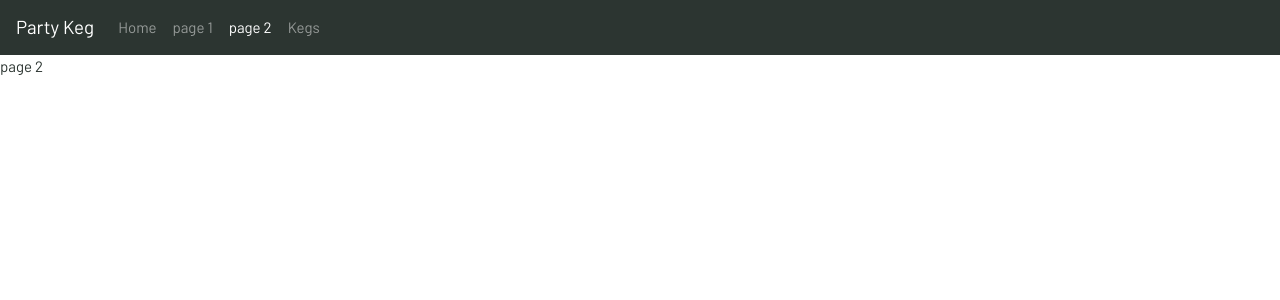
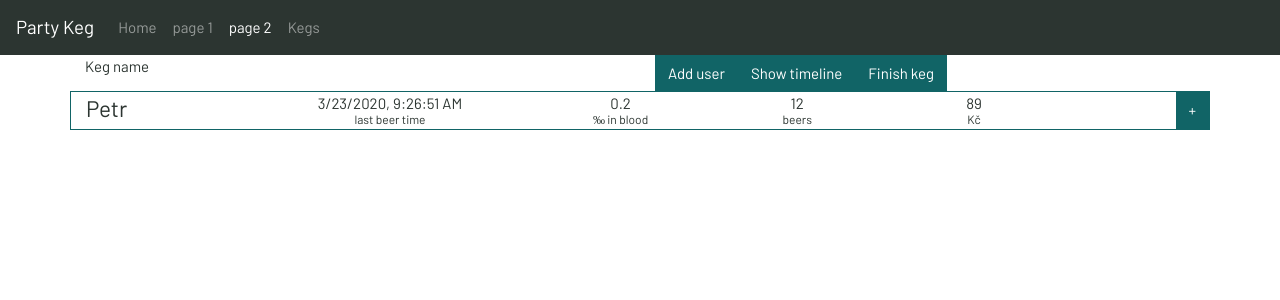
Before and after one commit to ondyn/party-keg, a React (Create React App) app: page /page2 in a window 1280 px wide. Shown: the top 300 px of the page. Built offline with nearby package versions, Linux system fonts and the light colour scheme; no server answers.

Commit message:
add beer form

```diff
--- /dev/null
+++ b/src/components/KegDetail/AddBeer.tsx
@@ -0,0 +1,73 @@
+import React, { useEffect, useState } from 'react';
+import { Button, ButtonGroup, Col, Form, Modal } from 'react-bootstrap';
+import { IKeg } from '../../context/state';
+
+type IProps = {
+  show: boolean,
+  userName: string,
+  lastTime: string,
+  userId: string,
+  lastVolume: number,
+  onAddBeer: (userId: string, volume: number) => void,
+  onClose: () => void,
+};
+
+const AddBeer = ({ show, onAddBeer, onClose, lastVolume, userId, lastTime, userName }: IProps) => {
+  const [showAddBeer, setShowAddBeer] = useState(false);
+  const [volume, setVolume] = useState(lastVolume);
+
+  useEffect(() => {
+    setShowAddBeer(show);
+  }, [show]);
+
+  const onChange = (event: any) => {
+    const { name, value, type } = event.target;
+    setVolume(parseFloat(value));
+  };
+
+  return (
+    <Modal show={showAddBeer} onHide={onClose} animation={false}>
+      <Modal.Header closeButton>
+        <Modal.Title><strong>{userName}</strong> has another beer</Modal.Title>
+      </Modal.Header>
+      <Modal.Body>
+        <Form>
+          <Form.Row>
+            <Form.Label>Volume [litres]</Form.Label>
+          </Form.Row>
+          <Form.Row>
+            <Form.Group as={Col} controlId="formGroupEpm">
+              <Form.Control as="input" type="number" name="epm" min="0" max="100" step="0.1"
+                            placeholder="Glass volume"
+                            value={volume ? volume.toString() : '0.5'}
+                            onChange={onChange} />
+            </Form.Group>
+            <Form.Group as={Col} controlId="formGroup3">
+              <ButtonGroup>
+                {[0.3, 0.5, 1].map((vol)=> (
+                    <Button
+                        onClick={() => setVolume(vol)}>{vol.toLocaleString(navigator.languages[0])}&nbsp;l
+                    </Button>
+                ))}
+              </ButtonGroup>
+
+            </Form.Group>
+          </Form.Row>
+        </Form>
+        <div>
+          <span>You had the last beer on: {lastTime}</span>
+        </div>
+      </Modal.Body>
+      <Modal.Footer>
+        <Button variant="secondary" onClick={onClose}>
+          Cancel
+        </Button>
+        <Button variant="primary" onClick={() => onAddBeer(userId, volume)}>
+          Add beer
+        </Button>
+      </Modal.Footer>
+    </Modal>
+  )
+};
+
+export default AddBeer;
--- /dev/null
+++ b/src/components/KegDetail/KegMenu.tsx
@@ -0,0 +1,14 @@
+import React from 'react';
+import { Button } from 'react-bootstrap';
+
+const KegMenu = () => {
+  return (
+    <>
+      <Button>Add user</Button>
+      <Button>Show timeline</Button>
+      <Button>Finish keg</Button>
+    </>
+  )
+};
+
+export default KegMenu;
--- /dev/null
+++ b/src/components/KegDetail/KegPage.tsx
@@ -0,0 +1,23 @@
+import React, { useState } from 'react';
+import { Button, Col, Container, Row } from 'react-bootstrap';
+import KegMenu from './KegMenu';
+import UserList from './UserList';
+import AddBeer from './AddBeer';
+
+export const KegPage = () => {
+  return (
+    <Container>
+      <Row>
+        <Col>
+          <div>Keg name</div>
+        </Col>
+        <Col>
+          <KegMenu />
+        </Col>
+      </Row>
+      <UserList />
+    </Container>
+  )
+};
+
+export default KegPage;
--- /dev/null
+++ b/src/components/KegDetail/User.tsx
@@ -0,0 +1,77 @@
+import React, { useState } from 'react';
+import { Button, Col, Row } from 'react-bootstrap';
+import AddBeer from './AddBeer';
+
+interface IProps {
+  userId: string;
+  name: string;
+  lastTime: string;
+  alcInBlood: number;
+  beerCount: number;
+  actualVolume: number;
+  beerPrice: number;
+}
+
+const User = (props: IProps) => {
+  const {
+    name,
+    userId,
+    lastTime,
+    alcInBlood,
+    beerCount,
+    actualVolume,
+    beerPrice
+  } = props;
+
+
+  const [showAddBeer, setShowAddBeer] = useState(false);
+  const handleCloseAddBeer = () => setShowAddBeer(false);
+  const handleShowAddBeer = () => setShowAddBeer(true);
+
+  const [volume, setVolume] = useState(actualVolume);
+
+  const onAddBeer = (userId: string, volume: number) => {
+    setVolume(volume);
+    handleCloseAddBeer();
+  };
+
+  const onChangeVolume = () => {
+
+  };
+
+  return (
+    <Row style={{ border: 'solid 1px #116466'}}>
+      <Col style={{ fontSize: '1.5em' }}>
+        {name}
+      </Col>
+      <Col xs={3} style={{textAlign: 'center'}}>
+        {lastTime}
+        <div style={{ fontSize: '0.8em', marginTop:'-5px' }}>last beer time</div>
+      </Col>
+      <Col style={{textAlign: 'center'}}>
+        <span>
+        {alcInBlood}
+        </span>
+        <div style={{ fontSize: '0.8em', marginTop:'-5px' }}>&permil;&nbsp;in blood</div>
+      </Col>
+      <Col style={{textAlign: 'center'}}>
+        <span>
+        {beerCount/0.5}
+        </span>
+        <div style={{ fontSize: '0.8em', marginTop:'-5px' }}>beers</div>
+      </Col>
+      <Col style={{textAlign: 'center'}}>
+        <span>
+        {beerPrice}
+        </span>
+        <div style={{ fontSize: '0.8em', marginTop:'-5px' }}>Kč</div>
+      </Col>
+      <Col style={{ padding: '0px', color: 'blue', textAlign: 'right' }}>
+        <Button onClick={handleShowAddBeer}>+</Button>
+      </Col>
+      <AddBeer show={showAddBeer} userName={name} lastTime={lastTime} userId={userId} lastVolume={volume} onAddBeer={onAddBeer}
+               onClose={handleCloseAddBeer} />
+    </Row>
+  )
+};
+export default User;
--- /dev/null
+++ b/src/components/KegDetail/UserList.tsx
@@ -0,0 +1,14 @@
+import React, { useState } from 'react';
+import { Button, Col, Row } from 'react-bootstrap';
+import User from './User';
+import AddBeer from './AddBeer';
+
+
+const UserList = () => {
+  return (
+    <User actualVolume={0.5} alcInBlood={0.2} beerCount={6} beerPrice={89}
+          lastTime={(new Date()).toLocaleString()} name="Petr" userId="abcd" />
+  )
+};
+
+export default UserList;
--- /dev/null
+++ b/src/components/KegDetail/index.tsx
@@ -0,0 +1,3 @@
+import KegPage from './KegPage';
+
+export default KegPage;
--- a/src/components/Kegs/KegItem.tsx
+++ b/src/components/Kegs/KegItem.tsx
@@ -15,7 +15,7 @@ const KegItem = (props: IProps) => {
   return (
     <Row style={{ border: '1px solid #116466', margin: '3px' }}>
       <Col style={{ padding: '0px' }}>
-        <div
+        <div className="keg-item"
              style={{ width: '100%', overflow: 'hidden', textAlign: 'left', margin: '0px', padding: '0px 0px 0px 15px' }}
              onClick={() => {
              }}
--- a/src/components/Router/Router.tsx
+++ b/src/components/Router/Router.tsx
@@ -11,13 +11,10 @@ import PrivateRoute from './PrivateRoute';
 import SignInPage from '../SignIn';
 import Kegs from '../Kegs';
 import { AuthStatus } from '../../context/state';
+import KegPage from '../KegDetail/KegPage';
 
 function Page1() {
   return <div>page 1</div>;
-}
-
-function Page2() {
-  return <div>page 2</div>;
 }
 
 function Home() {
@@ -90,7 +87,7 @@ const MainRouter = () => {
       <Switch>
         <Route path="/" exact component={Home} />
         <Route path="/page1" component={Page1} />
-        <Route path="/page2" component={Page2} />
+        <Route path="/page2" component={KegPage} />
 
         <PrivateRoute path="/kegs/" component={Kegs} />
         <Route path="/login/" component={SignInPage} />
--- a/src/index.scss
+++ b/src/index.scss
@@ -32,28 +32,28 @@ $body-color: $gray-800;
 $font-family-sans-serif: Barlow;
 $font-size-base: 0.9375rem;
 $headings-font-weight: 300;
-$navbar-dark-hover-color: rgba($white,1);
-$navbar-light-hover-color: rgba($black,.9);
+$navbar-dark-hover-color: rgba($white, 1);
+$navbar-light-hover-color: rgba($black, .9);
 $alert-border-width: 0;
 $progress-height: 0.5rem;
 
 body {
   margin: 0;
   font-family: Barlow,
-    sans-serif;
+  sans-serif;
   -webkit-font-smoothing: antialiased;
   -moz-osx-font-smoothing: grayscale;
 }
 
 code {
   font-family: source-code-pro, Menlo, Monaco, Consolas, 'Courier New',
-    monospace;
+  monospace;
 }
 
 //based on default Bootstrap
 @import '~bootstrap/scss/bootstrap';
 
-.navbar-link{
+.navbar-link {
   -webkit-tap-highlight-color: rgba(0, 0, 0, 0);
   --blue: #116466;
   --indigo: #6610f2;
@@ -101,3 +101,11 @@ code {
   background-color: transparent;
   border: 0;
 }
+
+.keg-item {
+  cursor: pointer;
+}
+
+.keg-item:hover {
+  box-shadow: 0 0 5px 0 #0c4445;
+}
```
Also changed, not shown: src/components/Kegs/CreateKeg.tsx (+0 -8 lines).
